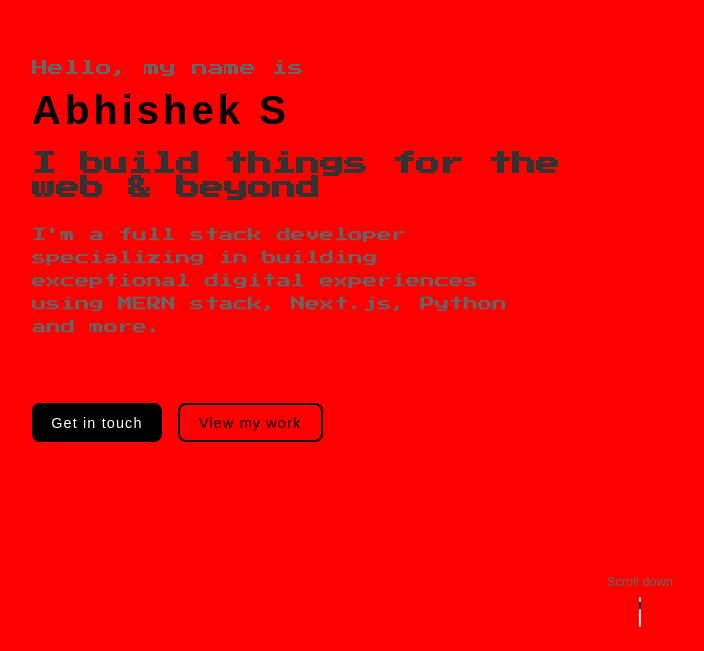
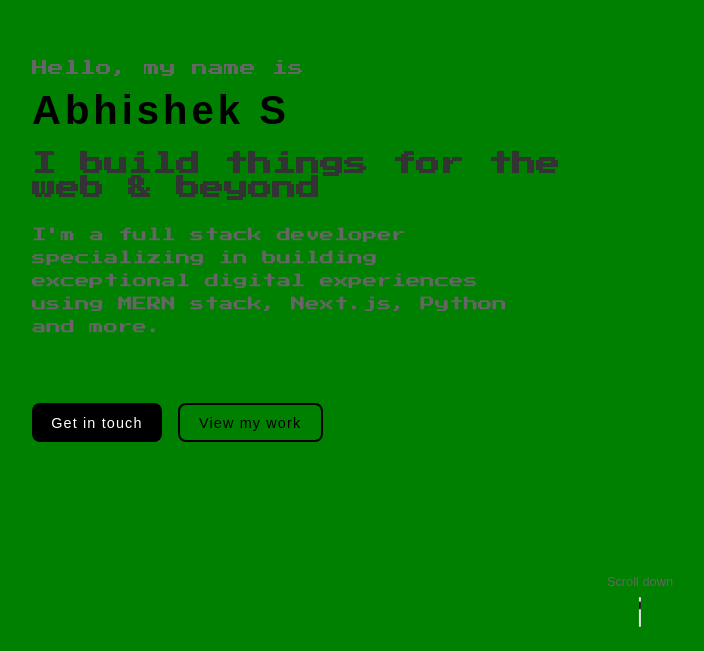
Before and after one commit to abhishekx001/abhishekportfolio, a Next.js app: page / in a window 1280 px wide. Shown: the part 149-800 px from the top of the page, without its empty margins (32-736 px from the left). Built offline with nearby package versions, Linux system fonts and the light colour scheme; a web font is replaced by a local one.

Commit message:
test2 hero

```diff
--- a/components/Hero.jsx
+++ b/components/Hero.jsx
@@ -7,13 +7,16 @@ export default function Hero() {
     <>
       <style jsx>{`
         @media (max-width: 768px) {
+          .hero-main-container {
+            padding: 0 0.5rem !important;
+          }
           .hero-robot-section {
             display: none !important;
           }
           .hero-text-section {
             flex: 1 !important;
             max-width: 100% !important;
-            padding: 0.25rem 2rem 2rem 0.25rem !important;
+            padding: 0.25rem 0.5rem 2rem 1rem !important;
           }
           .hero-hello-text {
             font-size: 0.9rem !important;
@@ -54,10 +57,10 @@ export default function Hero() {
           }
         }
       `}</style>
-    <div style={{
+    <div className="hero-main-container" style={{
       width: '100%',
       height: '100vh',
-      backgroundColor: 'red',
+      backgroundColor: 'green',
       display: 'flex',
       alignItems: 'center',
       padding: '0 2rem',
```
